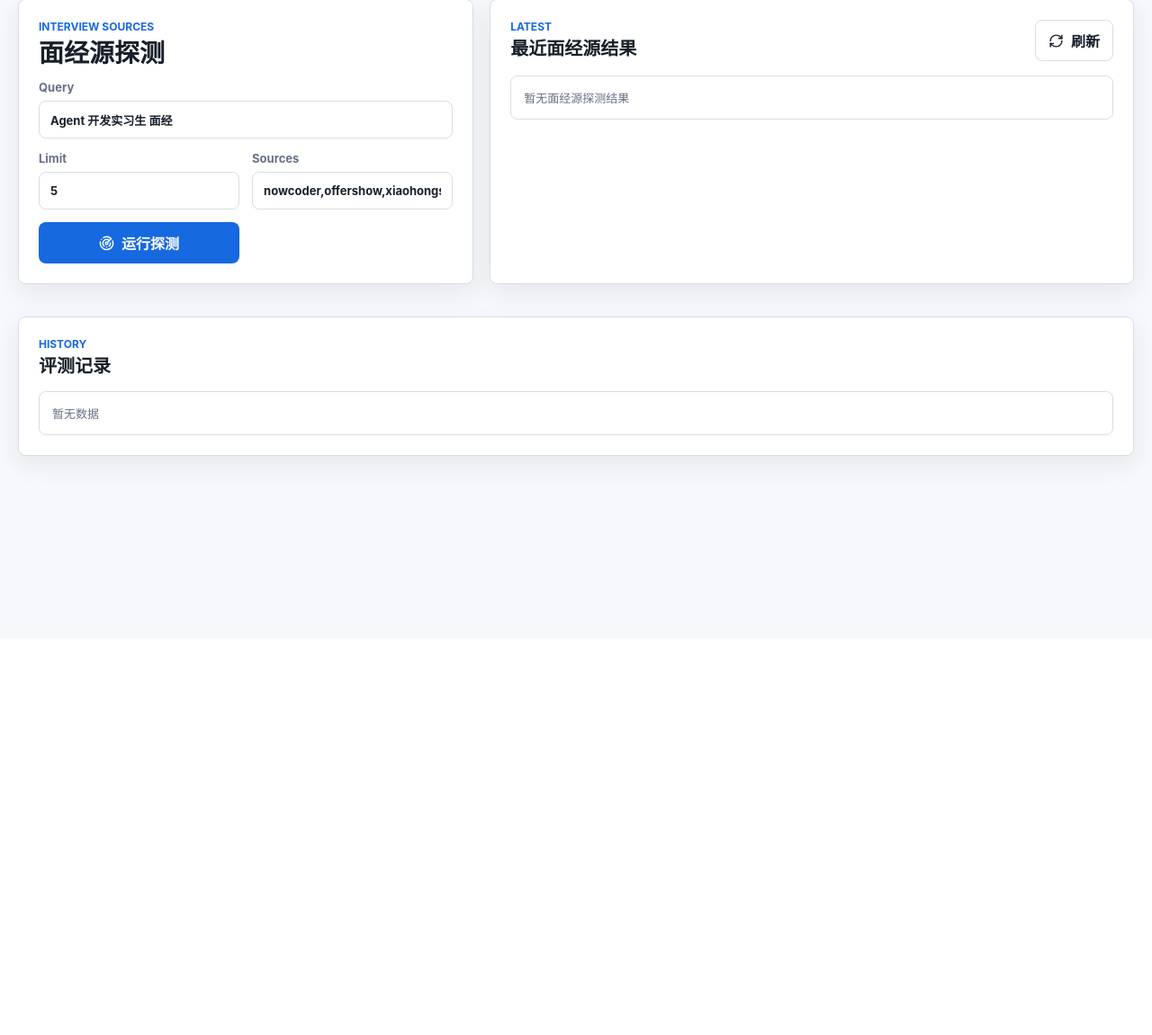
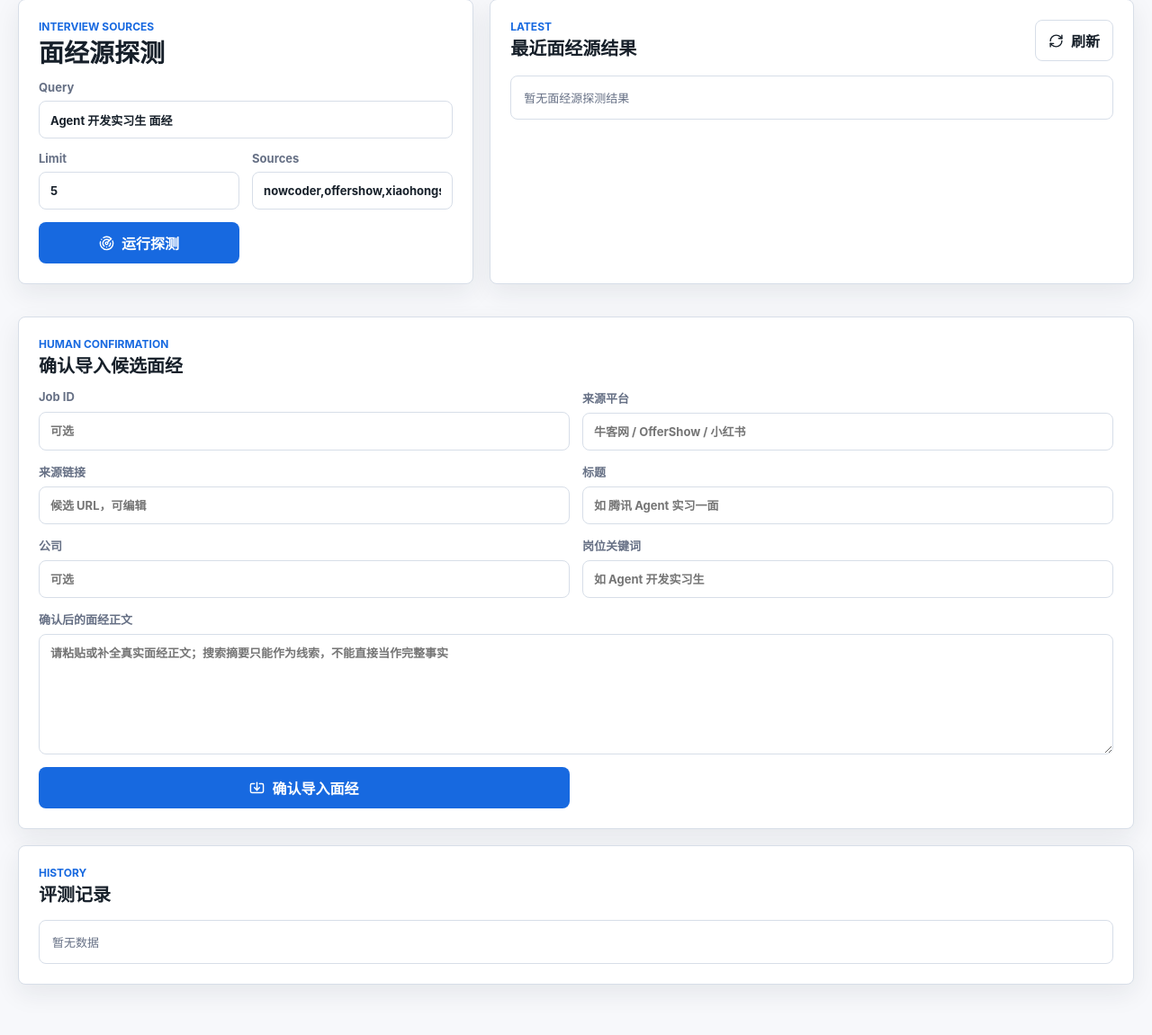
Before and after one commit to Yonhen233/CareerAgent, a FastAPI app: page /ui/evaluations in a window 1280 px wide. Shown: the part 90-1241 px from the top of the page at 90% size. Before the commit the page ends 616 px from the top, so only its background shows below. Run offline with FastAPI, Linux system fonts and the light colour scheme; data that the repository does not hold is empty; some libraries are stand-ins or nearby versions.

Commit message:
Add interview source import confirmation

```diff
--- a/app/static/js/main.js
+++ b/app/static/js/main.js
@@ -275,6 +275,15 @@ function percent(value) {
   return `${Math.round(Number(value || 0) * 100)}%`;
 }
 
+function sourceSiteLabel(source) {
+  const labels = {
+    nowcoder: "牛客网",
+    offershow: "OfferShow",
+    xiaohongshu: "小红书",
+  };
+  return labels[source] || source || "";
+}
+
 function evaluationSummaryGrid(summary) {
   const type = summary.evaluation_type || "";
   if (type === "interview_source_smoke") {
@@ -319,6 +328,15 @@ function renderInterviewSourceSmoke(run) {
             <span class="tag">${item.interview_signal ? "面经" : "弱信号"}</span>
             <span class="tag">${item.query_relevant ? "相关" : "低相关"}</span>
             ${item.url ? `<a href="${escapeHtml(item.url)}" target="_blank">${escapeHtml(item.title)}</a>` : escapeHtml(item.title)}
+            <button
+              class="ghost"
+              type="button"
+              data-import-interview-candidate
+              data-source="${escapeHtml(item.source || row.source || "")}"
+              data-title="${escapeHtml(item.title || "")}"
+              data-url="${escapeHtml(item.url || "")}"
+              data-snippet="${escapeHtml(item.snippet_preview || "")}"
+            ><i data-lucide="copy-plus"></i> 填入导入草稿</button>
             <div class="meta">${escapeHtml(item.snippet_preview || "")}</div>
           </li>
         `).join("")}</ul>
@@ -350,6 +368,26 @@ async function loadEvaluationRuns() {
     `;
   });
   if (window.lucide) window.lucide.createIcons();
+}
+
+function prefillInterviewSourceImport(button) {
+  const form = $("#interview-source-import-form");
+  if (!form) return;
+  const source = button.dataset.source || "";
+  const title = button.dataset.title || "";
+  const url = button.dataset.url || "";
+  const snippet = button.dataset.snippet || "";
+  form.source_site.value = sourceSiteLabel(source);
+  form.source_url.value = url;
+  form.title.value = title;
+  form.raw_text.value = [
+    title,
+    snippet,
+    url ? `来源链接：${url}` : "",
+    "请在导入前补充完整真实面经正文、轮次和追问；不要只保留搜索摘要。",
+  ].filter(Boolean).join("\n");
+  form.raw_text.focus();
+  toast("已填入候选面经草稿，请人工补全后再导入");
 }
 
 function bindForms() {
@@ -550,6 +588,25 @@ function bindForms() {
     await loadEvaluationRuns();
   });
 
+  $("#interview-source-import-form")?.addEventListener("submit", async (event) => {
+    event.preventDefault();
+    const raw = formJson(event.currentTarget);
+    await api("/interview-prep/experiences", {
+      method: "POST",
+      body: JSON.stringify({
+        job_id: raw.job_id ? Number(raw.job_id) : null,
+        source_site: raw.source_site,
+        source_url: raw.source_url || null,
+        title: raw.title || null,
+        company: raw.company || null,
+        role_keyword: raw.role_keyword || null,
+        raw_text: raw.raw_text,
+      }),
+    });
+    toast("面经已导入，可在面试页引用");
+    event.currentTarget.reset();
+  });
+
   document.querySelectorAll("[data-refresh]").forEach((button) => {
     button.addEventListener("click", () => {
       const key = button.dataset.refresh;
@@ -565,6 +622,12 @@ function bindForms() {
       if (key === "interview-experience") loadInterviewExperiences();
       if (key === "evaluations") loadEvaluationRuns();
     });
+  });
+
+  document.addEventListener("click", (event) => {
+    if (!(event.target instanceof Element)) return;
+    const button = event.target.closest("[data-import-interview-candidate]");
+    if (button) prefillInterviewSourceImport(button);
   });
 }
 
--- a/app/templates/evaluations.html
+++ b/app/templates/evaluations.html
@@ -31,6 +31,25 @@
 <section class="panel">
   <div class="panel-heading compact">
     <div>
+      <p class="eyebrow">Human confirmation</p>
+      <h2>确认导入候选面经</h2>
+    </div>
+  </div>
+  <form id="interview-source-import-form" class="form-grid">
+    <label>Job ID<input name="job_id" type="number" min="1" placeholder="可选"></label>
+    <label>来源平台<input name="source_site" placeholder="牛客网 / OfferShow / 小红书" required></label>
+    <label>来源链接<input name="source_url" placeholder="候选 URL，可编辑"></label>
+    <label>标题<input name="title" placeholder="如 腾讯 Agent 实习一面"></label>
+    <label>公司<input name="company" placeholder="可选"></label>
+    <label>岗位关键词<input name="role_keyword" placeholder="如 Agent 开发实习生"></label>
+    <label class="wide">确认后的面经正文<textarea name="raw_text" rows="7" required placeholder="请粘贴或补全真实面经正文；搜索摘要只能作为线索，不能直接当作完整事实"></textarea></label>
+    <button class="primary" type="submit"><i data-lucide="import"></i> 确认导入面经</button>
+  </form>
+</section>
+
+<section class="panel">
+  <div class="panel-heading compact">
+    <div>
       <p class="eyebrow">History</p>
       <h2>评测记录</h2>
     </div>
```
Also changed, not shown: docs/AGENT_DESIGN.md (+1 -1 lines), docs/DEVELOPMENT_LOG.md (+31 -0 lines), docs/EVALUATION.md (+1 -1 lines), tests/test_frontend_pages.py (+1 -0 lines), README.md.
